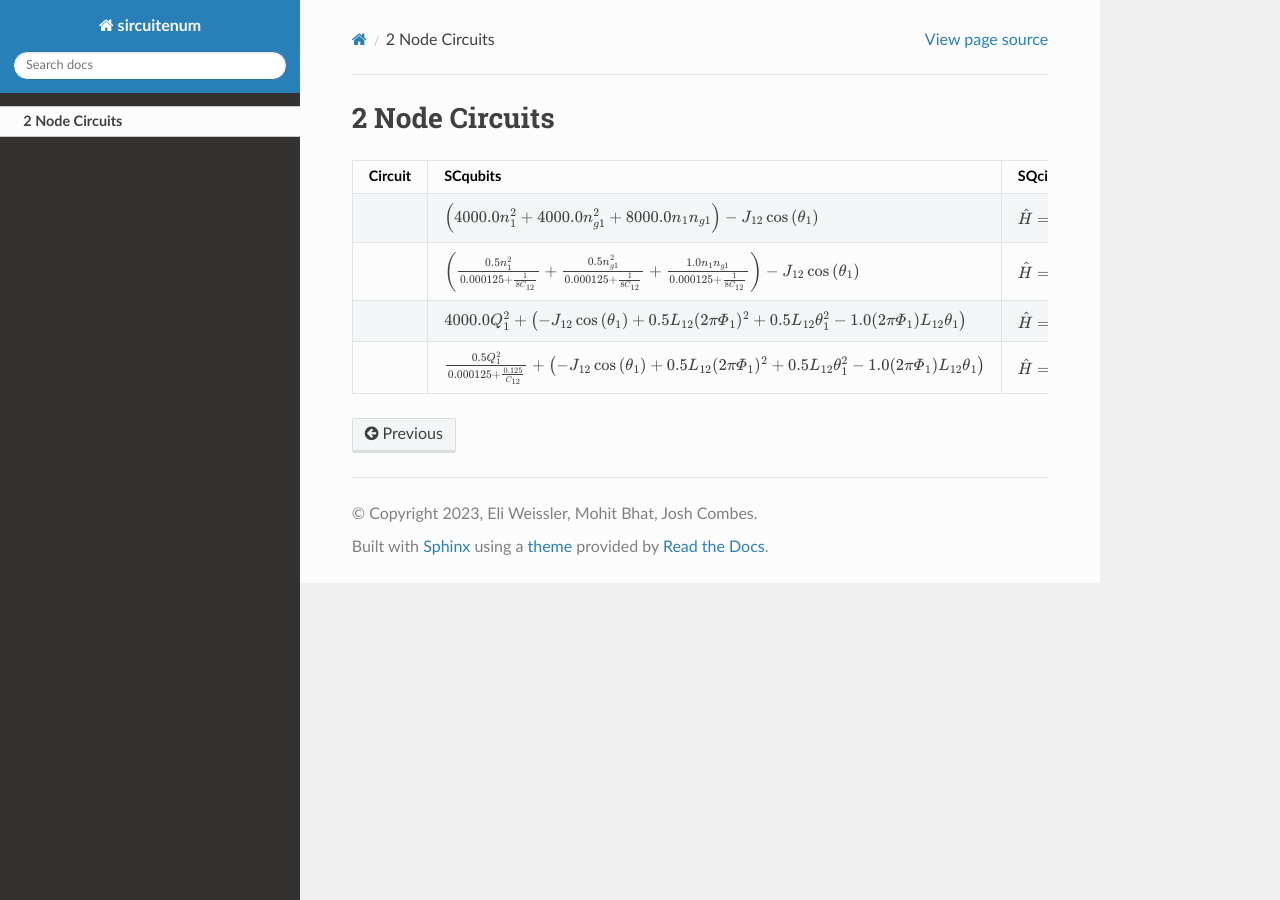
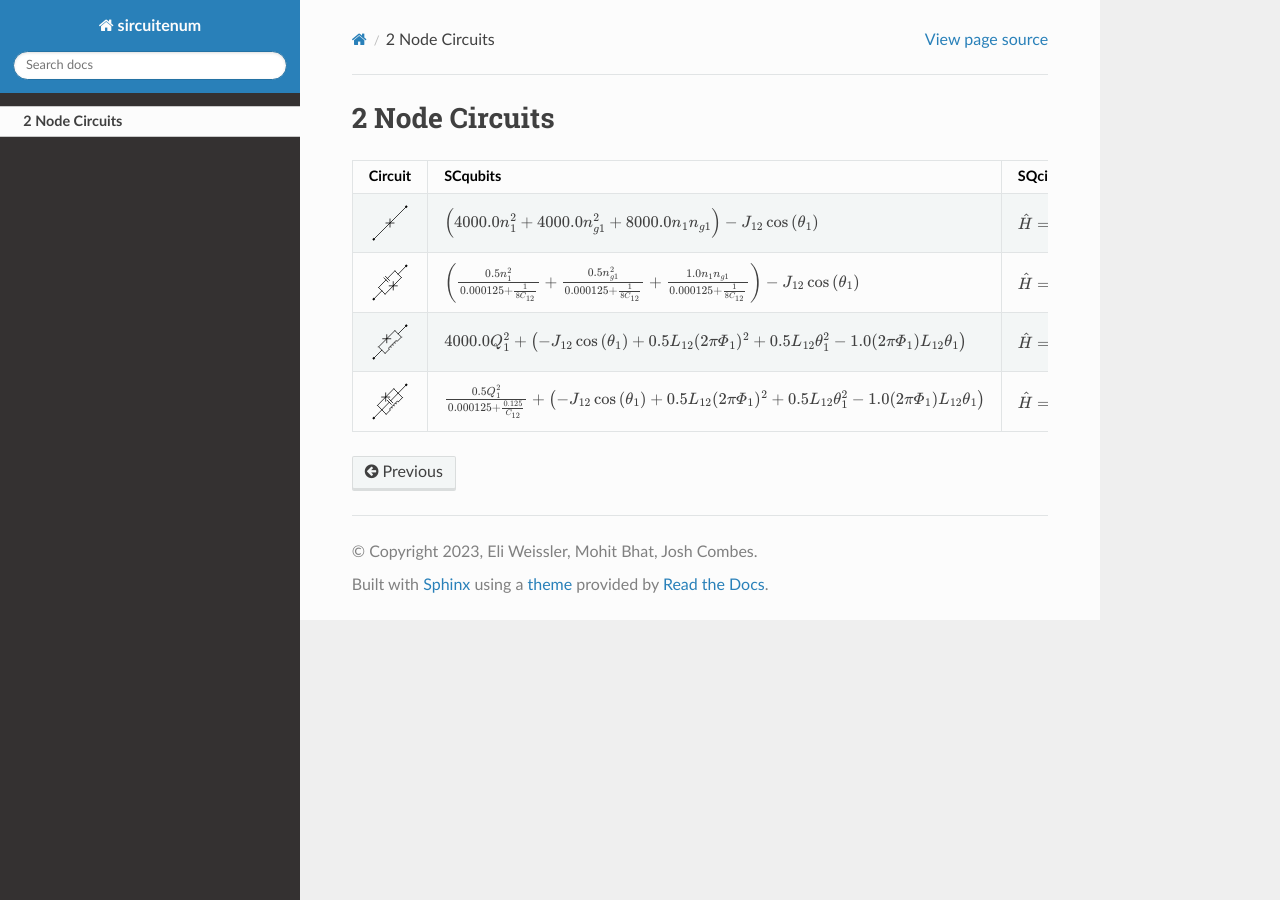
Before and after one commit to combes-group/sircuitenum, a Sphinx documentation site: the page built from docs/source/2_node_circuits.rst, in a window 1280 px wide. Built offline with Sphinx 7.4.7 and the Read the Docs theme 2.0.0, drawn with Linux system fonts in a browser that asks for light colours; formulas are drawn with MathJax 3.

Commit message:
updating images

```diff
--- a/docs/rst_utils.py
+++ b/docs/rst_utils.py
@@ -45,9 +45,9 @@ def make_md_table(title, df, outfile=None):
     md_str += "\n"
 
     for i, row in df.iterrows():
-        # md_str += f"|![]({row['filename']})|"
+        md_str += f"|![]({row['filename']})"+"{width=500px}|"
         # md_str += f"|<img src='{row['filename']}' style='width:1300px;height:1300px;'/>|"
-        md_str += f"|<img src='{row['filename']}' width='300' height='300'>|"
+        # md_str += f"|<img src='{row['filename']}' width='300' height='300'/>|"
 
         for col in df.columns:
             if col != "filename":
--- a/docs/source/2_node_circuits.rst
+++ b/docs/source/2_node_circuits.rst
@@ -13,25 +13,34 @@
       - Notes
    -
 
-      -
+      - |image1|
       - :math:`\left(4000.0 n_{1}^{2} + 4000.0 n_{g1}^{2} + 8000.0 n_{1} n_{g1}\right) - J_{1 2} \cos{\left(θ_{1} \right)}`
       - :math:`\hat{H} =~E_{C_{11}}(\hat{n}_1-n_{g_{1}})^2~~-~E_{J_{1}}\cos(\hat{\varphi}_1)`
       -
    -
 
-      -
+      - |image2|
       - :math:`\left(\frac{0.5 n_{1}^{2}}{0.000125 + \frac{1}{8 C_{1 2}}} + \frac{0.5 n_{g1}^{2}}{0.000125 + \frac{1}{8 C_{1 2}}} + \frac{1.0 n_{1} n_{g1}}{0.000125 + \frac{1}{8 C_{1 2}}}\right) - J_{1 2} \cos{\left(θ_{1} \right)}`
       - :math:`\hat{H} =~E_{C_{11}}(\hat{n}_1-n_{g_{1}})^2~~-~E_{J_{1}}\cos(\hat{\varphi}_1)`
       - Transmon
    -
 
-      -
+      - |image3|
       - :math:`4000.0 Q_{1}^{2} + \left(- J_{1 2} \cos{\left(θ_{1} \right)} + 0.5 L_{1 2} (2πΦ_{1})^{2} + 0.5 L_{1 2} θ_{1}^{2} - 1.0 (2πΦ_{1}) L_{1 2} θ_{1}\right)`
       - :math:`\hat{H} =~\omega_1\hat a^\dagger_1\hat a_1~~-~E_{J_{1}}\cos(\hat{\varphi}_1+\varphi_{\text{ext}_{1}})`
       -
    -
 
-      -
+      - |image4|
       - :math:`\frac{0.5 Q_{1}^{2}}{0.000125 + \frac{0.125}{C_{1 2}}} + \left(- J_{1 2} \cos{\left(θ_{1} \right)} + 0.5 L_{1 2} (2πΦ_{1})^{2} + 0.5 L_{1 2} θ_{1}^{2} - 1.0 (2πΦ_{1}) L_{1 2} θ_{1}\right)`
       - :math:`\hat{H} =~\omega_1\hat a^\dagger_1\hat a_1~~-~E_{J_{1}}\cos(\hat{\varphi}_1+\varphi_{\text{ext}_{1}})`
       - Fluxonium
+
+.. |image1| image:: img/2_node_circuits/n2_g0_c1.svg
+   :width: 500px
+.. |image2| image:: img/2_node_circuits/n2_g0_c3.svg
+   :width: 500px
+.. |image3| image:: img/2_node_circuits/n2_g0_c5.svg
+   :width: 500px
+.. |image4| image:: img/2_node_circuits/n2_g0_c6.svg
+   :width: 500px
```
